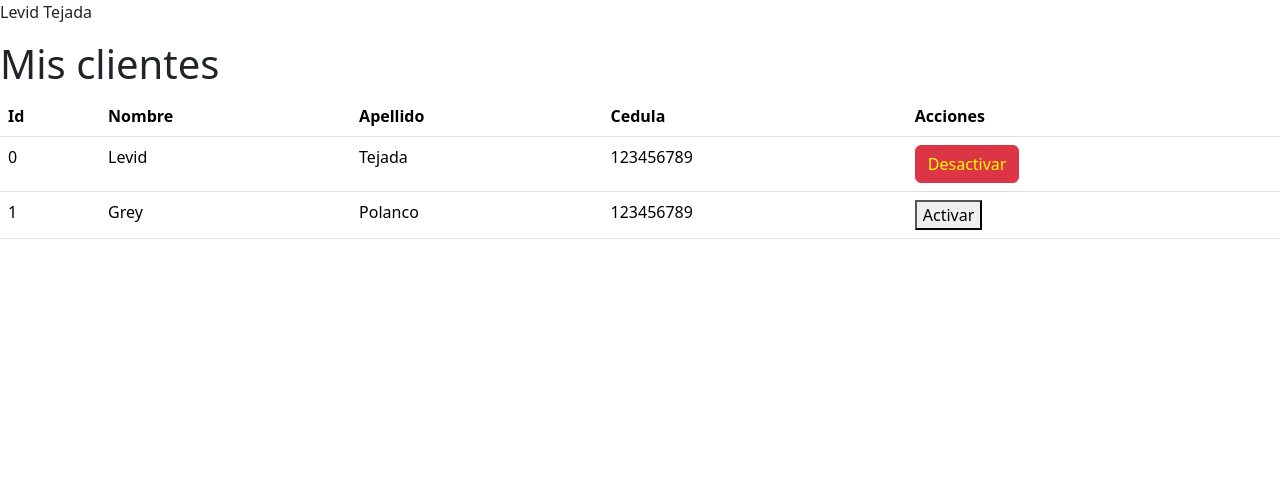
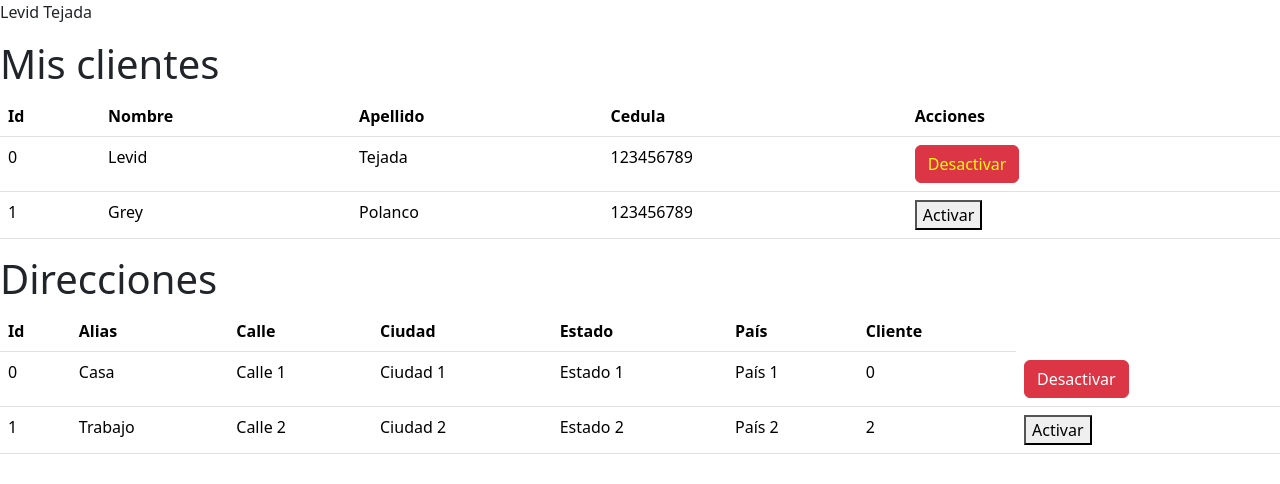
Before and after one commit to JaSsT20/AngularCourse, an Angular app: page / in a window 1280 px wide. Shown: the top 484 px of the page. Built offline with nearby package versions, Linux system fonts and the light colour scheme.

Commit message:
Utilizando el componente direcciones en mi app

```diff
--- a/src/app/app.component.html
+++ b/src/app/app.component.html
@@ -3,3 +3,4 @@
 <router-outlet/>
 
 <app-clientes></app-clientes>
+<app-direccion></app-direccion>
--- a/src/app/app.component.ts
+++ b/src/app/app.component.ts
@@ -1,11 +1,12 @@
 import { Component } from '@angular/core';
 import { RouterOutlet } from '@angular/router';
 import { ClientesComponent } from './clientes/clientes.component';
+import { DireccionComponent } from './direccion/direccion.component';
 
 @Component({
   selector: 'app-root',
   standalone: true,
-  imports: [RouterOutlet, ClientesComponent],
+  imports: [RouterOutlet, ClientesComponent, DireccionComponent],
   templateUrl: './app.component.html',
   styleUrl: './app.component.css'
 })
```
